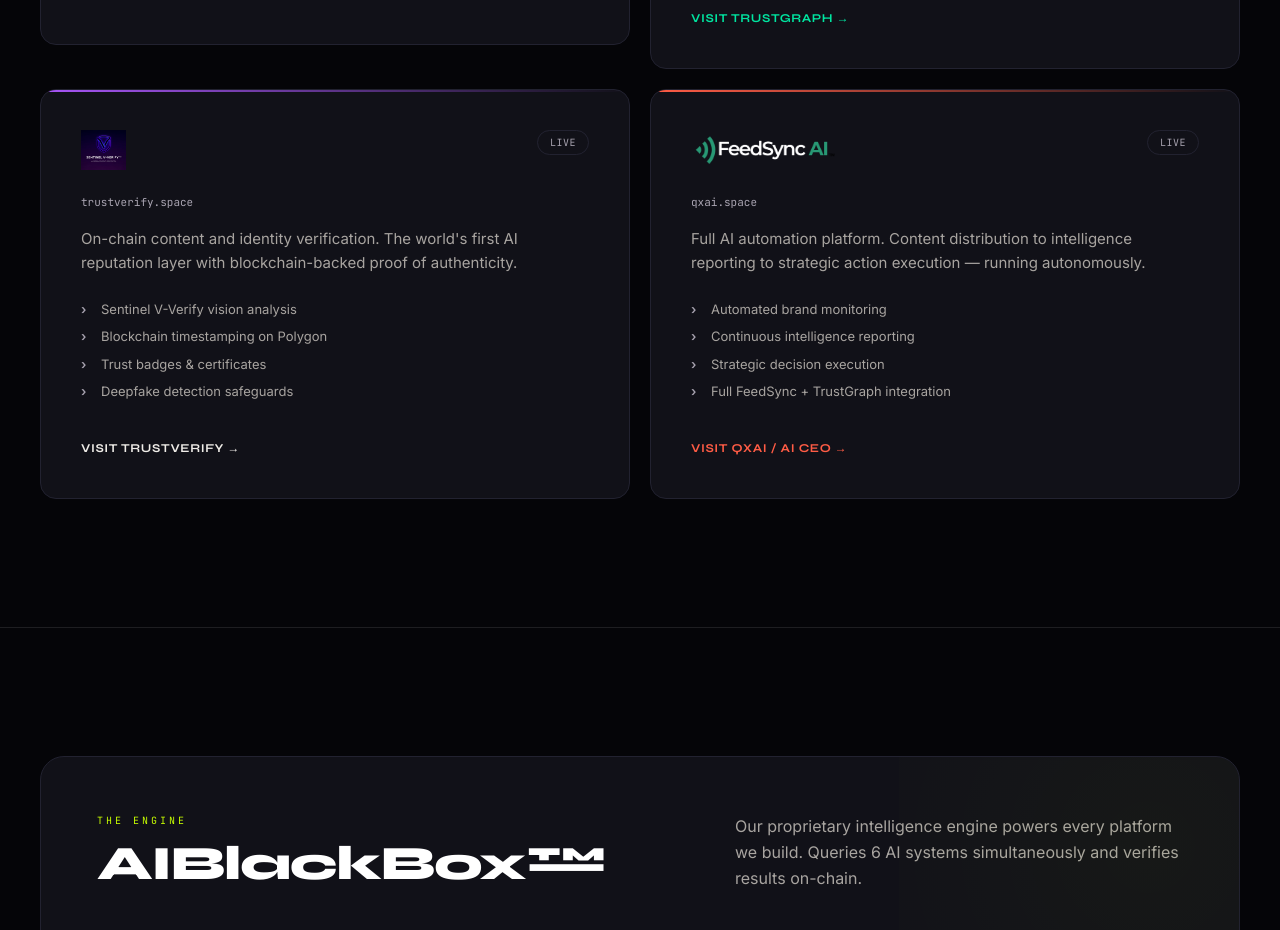
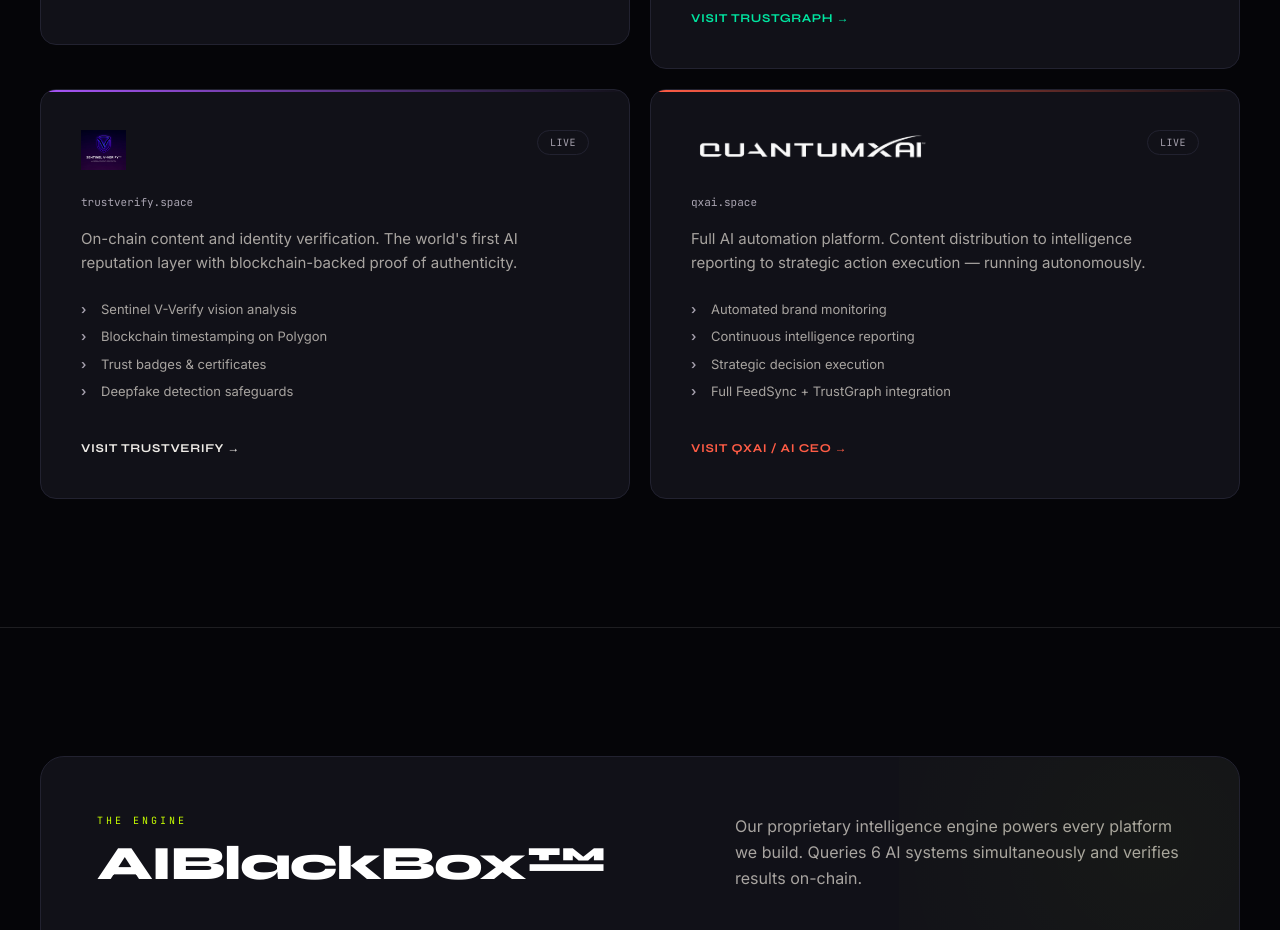
Before and after one commit to Qubitlab/mediamindai, a React (Vite) app: page / in a window 1280 px wide. Shown: the part 4920-5850 px from the top of the page. Built offline with nearby package versions, Linux system fonts and the light colour scheme; no server answers.

Commit message:
Fix QXAI card logo to use quantumxai-logo-white.png
The QXAI card was incorrectly showing logo-light.png. Updated it
to use the correct quantumxai-logo-white.png logo.

https://claude.ai/code/session_01YWc6Z6YgRYu9y4pAphifUu

```diff
--- a/src/sections/TechShowcase.jsx
+++ b/src/sections/TechShowcase.jsx
@@ -38,7 +38,7 @@ const tools = [
     desc: 'Full AI automation platform. Content distribution to intelligence reporting to strategic action execution — running autonomously.',
     features: ['Automated brand monitoring', 'Continuous intelligence reporting', 'Strategic decision execution', 'Full FeedSync + TrustGraph integration'],
     color: 'tool-coral',
-    logo: '/logo-light.png',
+    logo: '/quantumxai-logo-white.png',
     gradient: 'from-tool-coral',
   },
 ]
```
